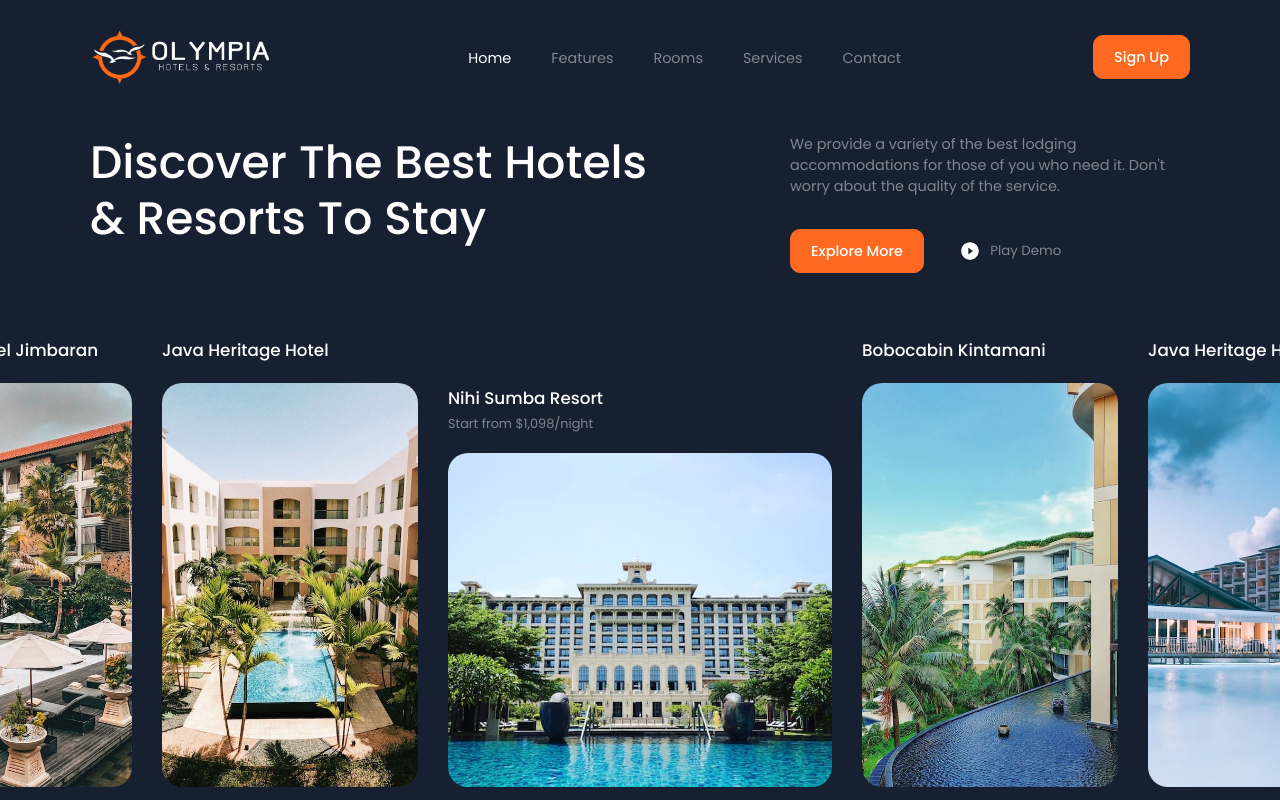
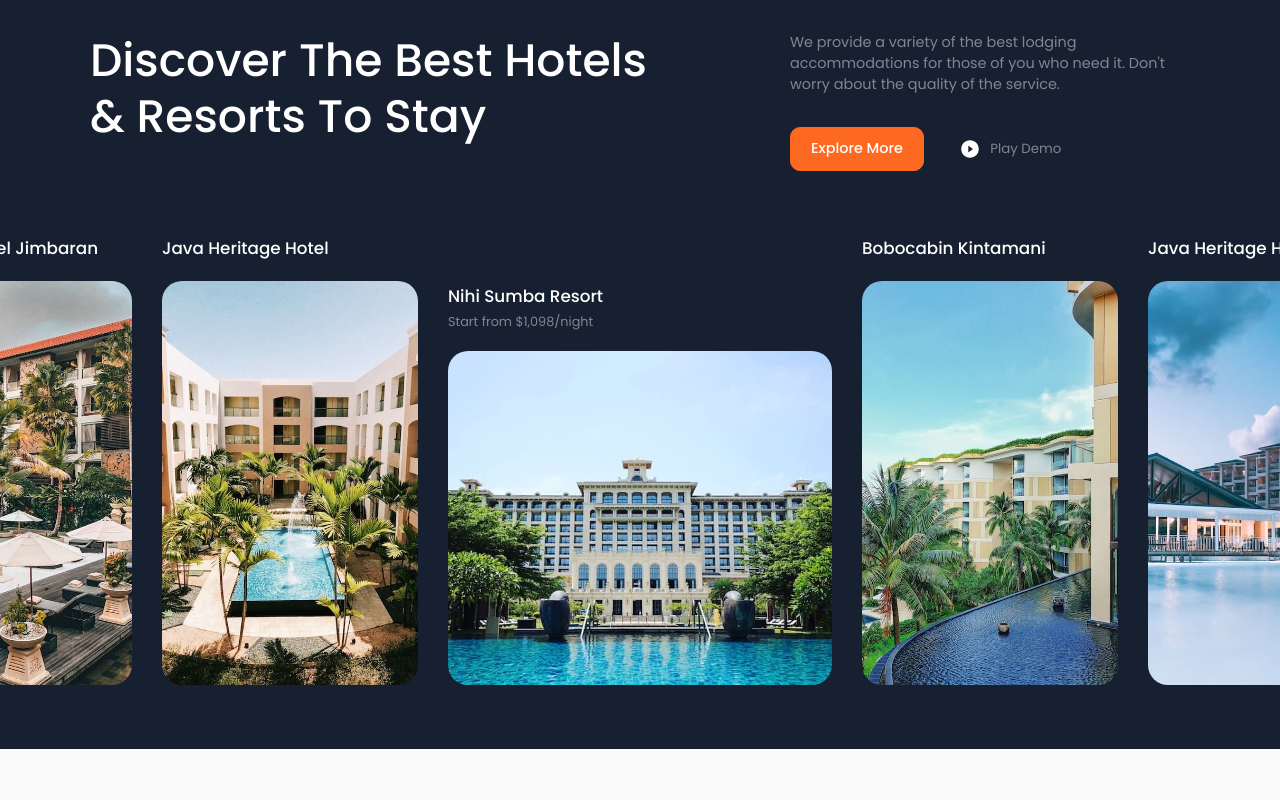
Before and after one commit to JessArthuro/olympia, a React (Create React App) app: page / in a window 1280 px wide. Shown: the top 800 px of the page. Built offline with nearby package versions, Linux system fonts and the light colour scheme.

Commit message:
hiding the header component to check for error on display in netlify

```diff
--- a/src/App.js
+++ b/src/App.js
@@ -1,5 +1,5 @@
 import './App.css';
-import Header from './components/header/Header';
+// import Header from './components/header/Header';
 import Hero from './components/hero/Hero';
 import Features from './components/features/Features';
 import Hotels from './components/hotels/Hotels';
@@ -8,7 +8,7 @@
 function App() {
   return (
     <div className="App">
-      <Header />
+      {/* <Header /> */}
 
       <main>
         <Hero />
```
